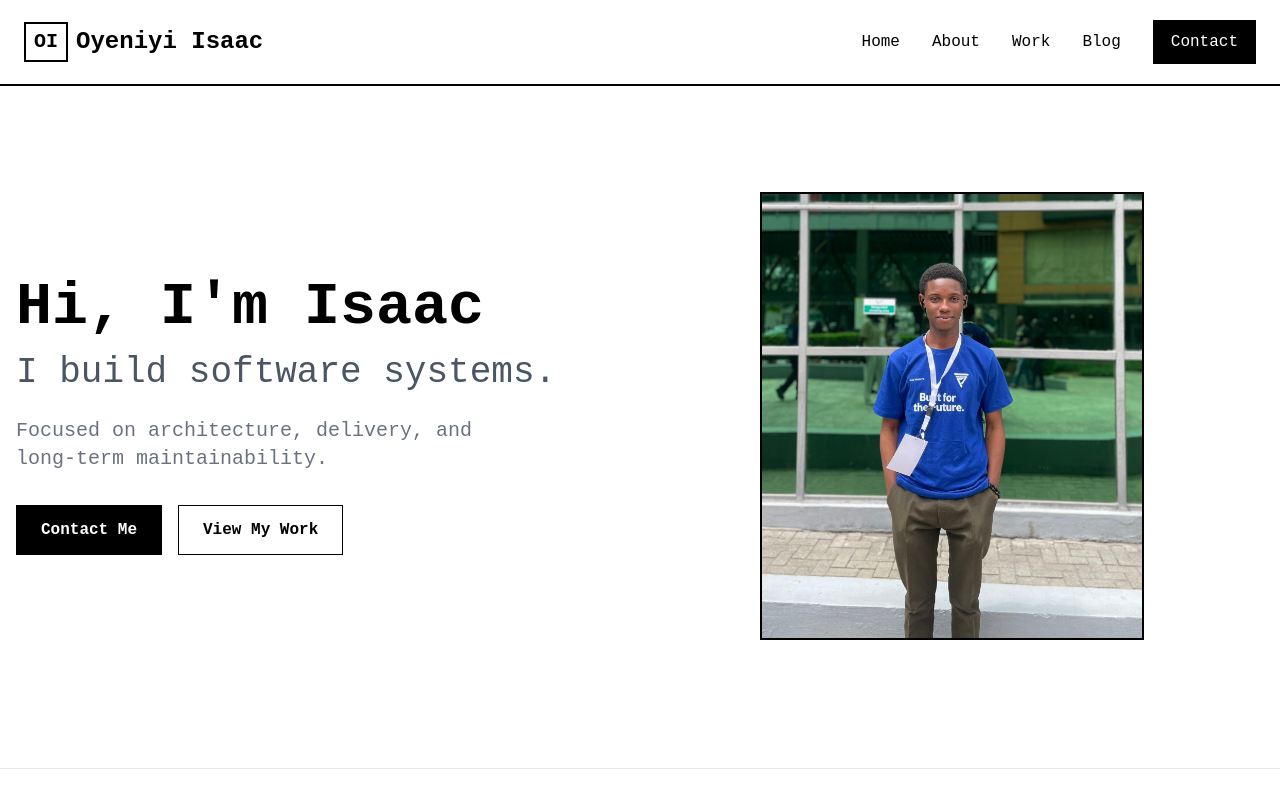
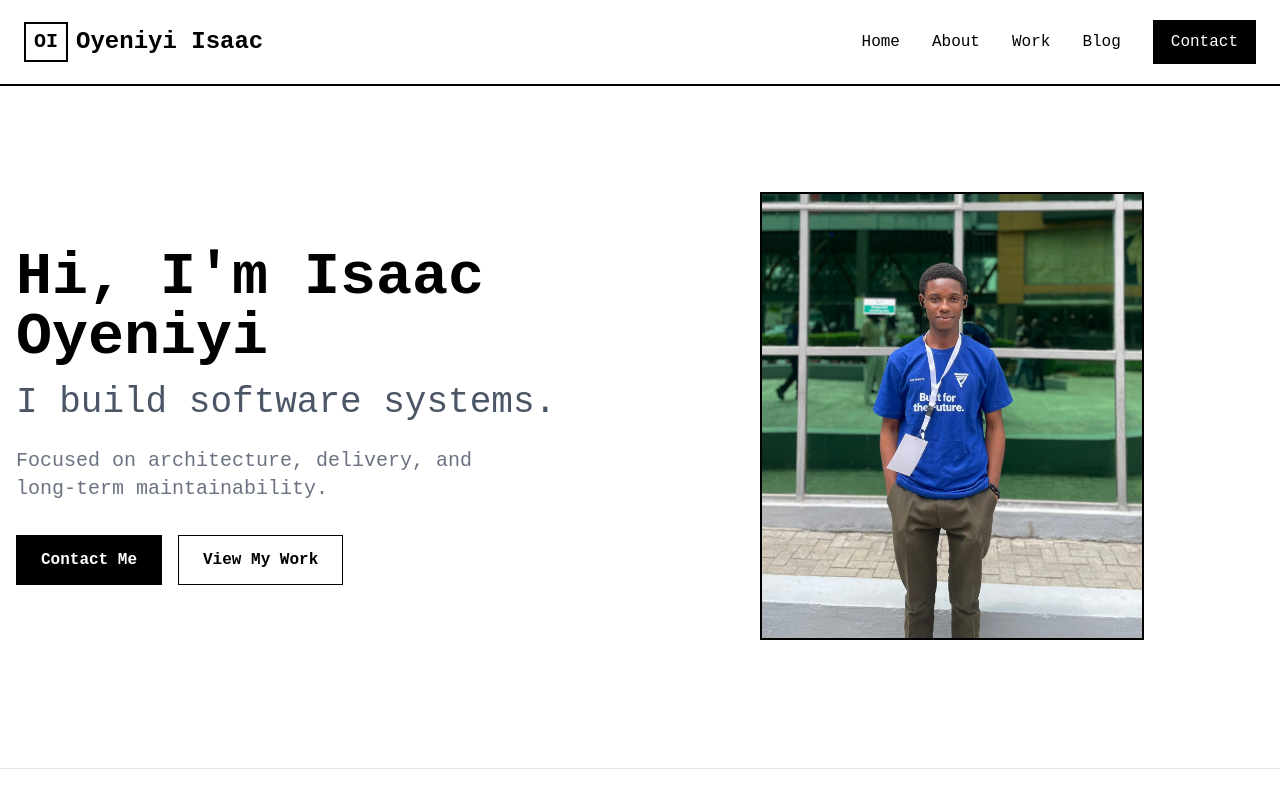
Before and after one commit to isaac0yen/isaac0yen-website, a Next.js app: page / in a window 1280 px wide. Shown: the top 800 px of the page. Built offline with nearby package versions, Linux system fonts and the light colour scheme.

Commit message:
Update page.tsx

```diff
--- a/app/page.tsx
+++ b/app/page.tsx
@@ -15,7 +15,7 @@ export default function Home() {
           <div className="flex flex-col md:flex-row items-center justify-between">
             <div className="md:w-1/2 mb-10 md:mb-0">
               <h1 className="text-3xl md:text-6xl font-bold mb-4">
-                Hi, I'm Isaac
+                Hi, I'm Isaac Oyeniyi
               </h1>
               <h2 className="text-xl md:text-4xl font-light mb-6 text-gray-600">
                 I build software systems.
```
